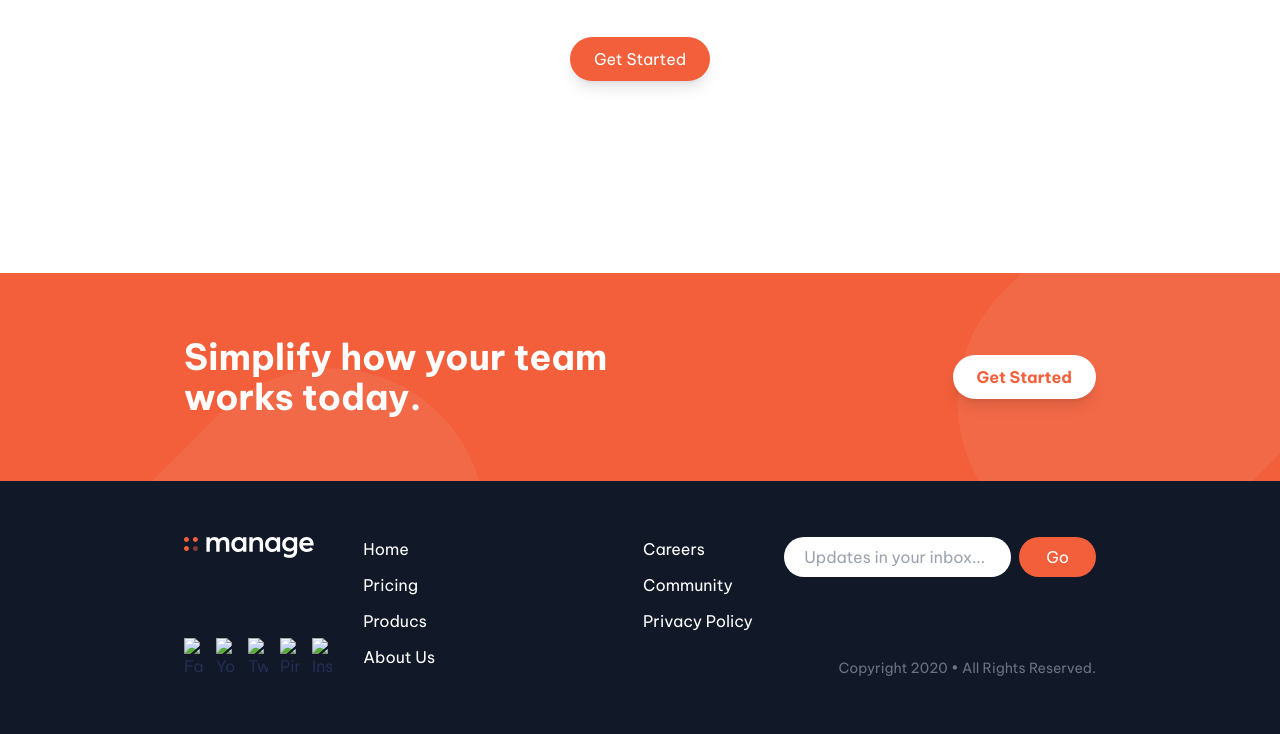
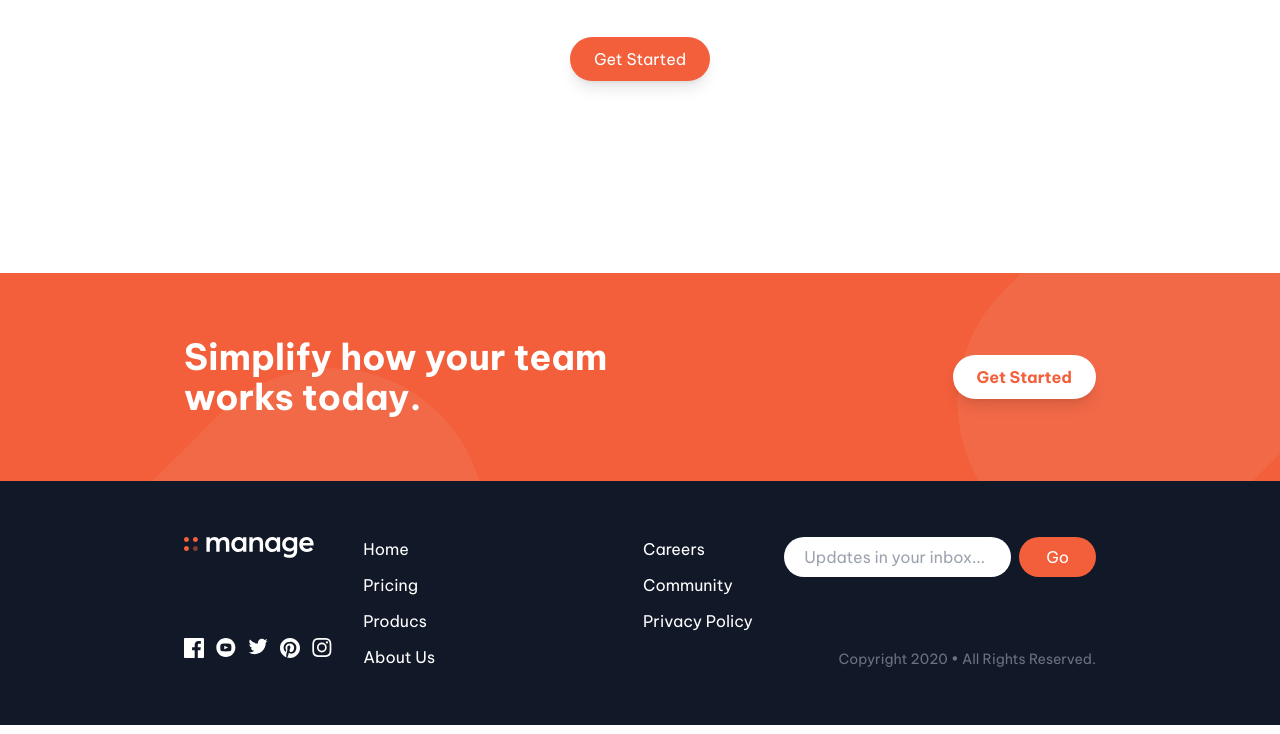
Before and after one commit to cyonii/manage-landing-page, a website: page index.html in a window 1280 px wide. Shown: the part 1956-2690 px from the top of the page. Drawn offline with nearby package versions, Linux system fonts and the light colour scheme; files that its build step writes are made by us from their sources; the site is published under a folder, as on GitHub Pages, so addresses that start at the root find nothing.

Commit message:
Fi broken image links

```diff
--- a/index.html
+++ b/index.html
@@ -270,19 +270,19 @@
         <div class="flex flex-col items-center md:items-start md:order-first">
           <div class="flex justify-center space-x-6 md:space-x-3 mb-14 md:mb-0 md:mt-20 md:order-last">
             <a href="#" class="hover:opacity-70">
-              <img src="/assets/images/icon-facebook.svg" alt="Facebook" class="w-[40px] md:w-[20px]">
+              <img src="./assets/images/icon-facebook.svg" alt="Facebook" class="w-[40px] md:w-[20px]">
             </a>
             <a href="#" class="hover:opacity-70">
-              <img src="/assets/images/icon-youtube.svg" alt="YouTube" class="w-[40px] md:w-[20px]">
+              <img src="./assets/images/icon-youtube.svg" alt="YouTube" class="w-[40px] md:w-[20px]">
             </a>
             <a href="#" class="hover:opacity-70">
-              <img src="/assets/images/icon-twitter.svg" alt="Twitter" class="w-[40px] md:w-[20px]">
+              <img src="./assets/images/icon-twitter.svg" alt="Twitter" class="w-[40px] md:w-[20px]">
             </a>
             <a href="#" class="hover:opacity-70">
-              <img src="/assets/images/icon-pinterest.svg" alt="Pinterest" class="w-[40px] md:w-[20px]">
+              <img src="./assets/images/icon-pinterest.svg" alt="Pinterest" class="w-[40px] md:w-[20px]">
             </a>
             <a href="#" class="hover:opacity-70">
-              <img src="/assets/images/icon-instagram.svg" alt="Instagram" class="w-[40px] md:w-[20px]">
+              <img src="./assets/images/icon-instagram.svg" alt="Instagram" class="w-[40px] md:w-[20px]">
             </a>
           </div>
 
```
